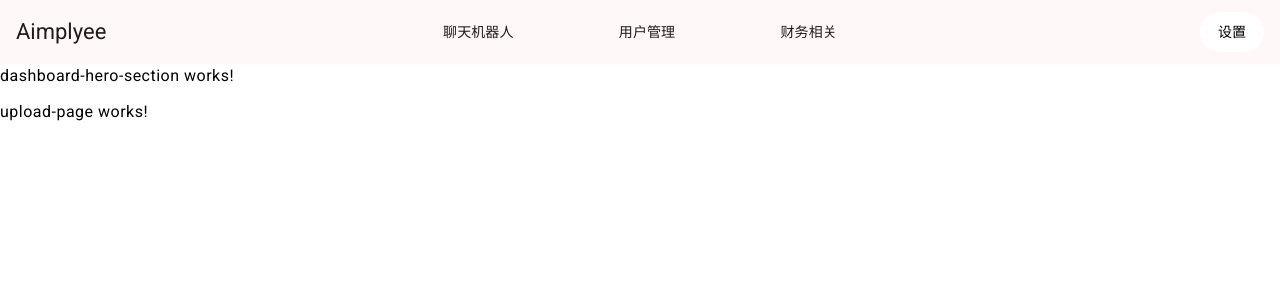
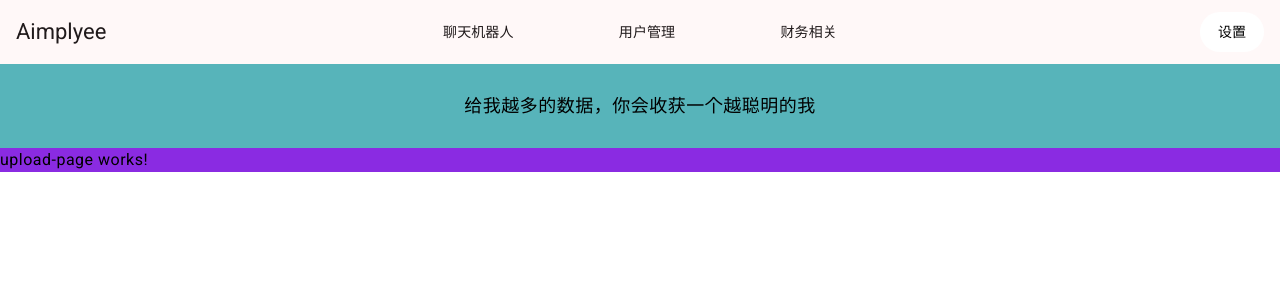
Before and after one commit to InspiroTechnology/aimployee, an Angular app: page /dashboard in a window 1280 px wide. Shown: the top 300 px of the page. Built offline with nearby package versions, Linux system fonts and the light colour scheme.

Commit message:
Enhance dashboard hero section with slogan display and styling improvements

```diff
--- a/src/app/features/dashboard/dashboard-hero-section/dashboard-hero-section.component.html
+++ b/src/app/features/dashboard/dashboard-hero-section/dashboard-hero-section.component.html
@@ -1 +1,5 @@
-<p>dashboard-hero-section works!</p>
+<div class="slogan-container">
+    <ul>
+        <li *ngFor="let slogan of slogans">{{ slogan }}</li>
+    </ul>
+</div>
--- a/src/app/features/dashboard/dashboard-hero-section/dashboard-hero-section.component.scss
+++ b/src/app/features/dashboard/dashboard-hero-section/dashboard-hero-section.component.scss
@@ -0,0 +1,20 @@
+.slogan-container {
+  text-align: center;
+  background-color: #57B4BA;
+  padding: 14px 0;
+}
+
+.slogan-container h1 {
+  font-size: 24px;
+  margin-bottom: 10px;
+}
+
+.slogan-container ul {
+  list-style-type: none;
+  padding: 0;
+}
+
+.slogan-container li {
+  font-size: 18px;
+  margin: 5px 0;
+}
--- a/src/app/features/dashboard/dashboard-hero-section/dashboard-hero-section.component.ts
+++ b/src/app/features/dashboard/dashboard-hero-section/dashboard-hero-section.component.ts
@@ -6,13 +6,14 @@ import { CommonModule } from '@angular/common';
   standalone: true,
   imports: [CommonModule],
   templateUrl: './dashboard-hero-section.component.html',
-  styleUrls: ['./dashboard-hero-section.component.scss']
+  styleUrls: ['./dashboard-hero-section.component.scss'],
 })
 export class DashboardHeroSectionComponent implements OnInit {
+  slogans: string[] = [
+    '给我越多的数据，你会收获一个越聪明的我'
+  ];
 
-  constructor() { }
+  constructor() {}
 
-  ngOnInit(): void {
-  }
-
+  ngOnInit(): void {}
 }
--- a/src/app/features/dashboard/dashboard-page/dashboard-page.component.html
+++ b/src/app/features/dashboard/dashboard-page/dashboard-page.component.html
@@ -1,2 +1,5 @@
-<app-dashboard-hero-section> </app-dashboard-hero-section>
-<app-upload-page></app-upload-page>
+<div style=" background-color: blueviolet;">
+    <app-dashboard-hero-section> </app-dashboard-hero-section>
+    <app-upload-page></app-upload-page>
+
+</div>
```
